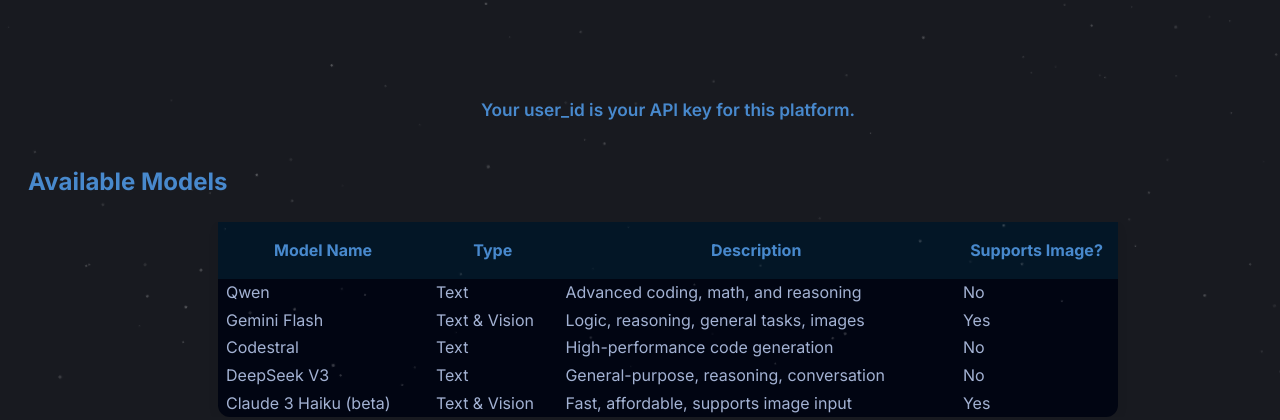
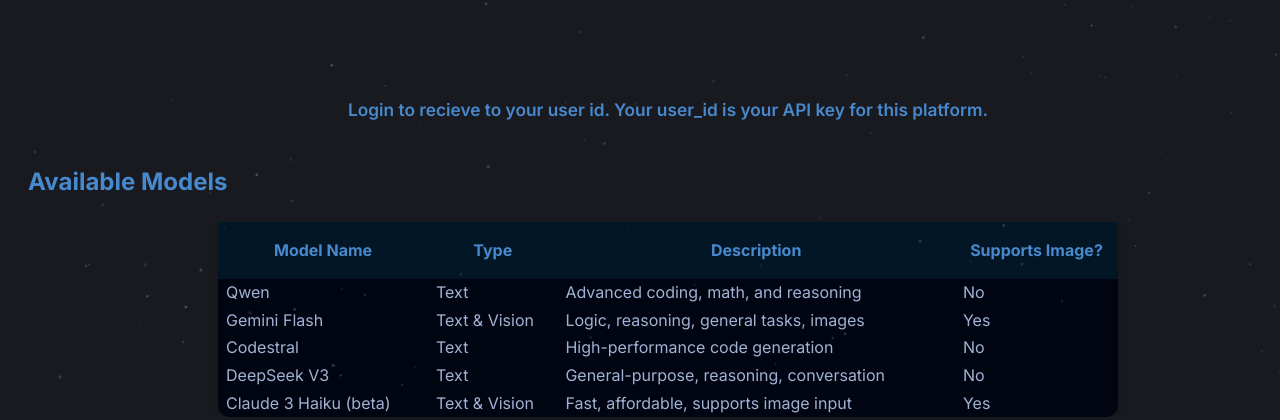
Before and after one commit to RishiMaddi1/aikipedia-website, a plain HTML site: page api.html in a window 1280 px wide. Shown: the part 414-834 px from the top of the page. Drawn offline with nearby package versions, Linux system fonts and the light colour scheme; animation ran at ten frames a second.

Commit message:
Update api.html

```diff
--- a/api.html
+++ b/api.html
@@ -297,7 +297,7 @@
     </div>
 
     <!-- TOP TEXT -->
-    <div style="text-align:center;margin-bottom:1.5rem;font-size:1.08em;color:var(--accent);font-weight:600;">Your user_id is your API key for this platform.</div>
+    <div style="text-align:center;margin-bottom:1.5rem;font-size:1.08em;color:var(--accent);font-weight:600;">Login to recieve to your user id. Your user_id is your API key for this platform.</div>
 
     <!-- Model Table Section -->
     <h2 style="color: var(--accent); margin-top: 2.5rem;">Available Models</h2>
```
